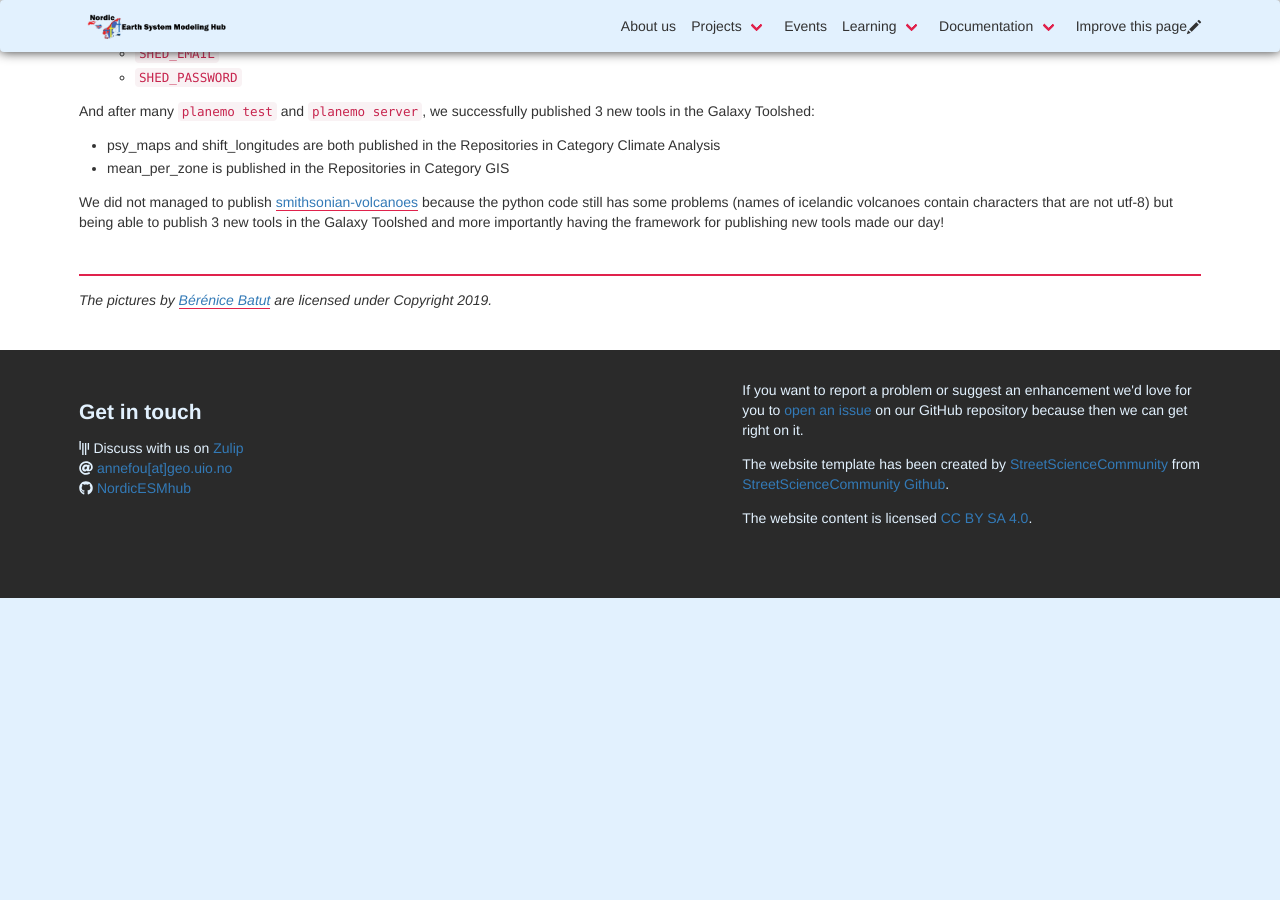
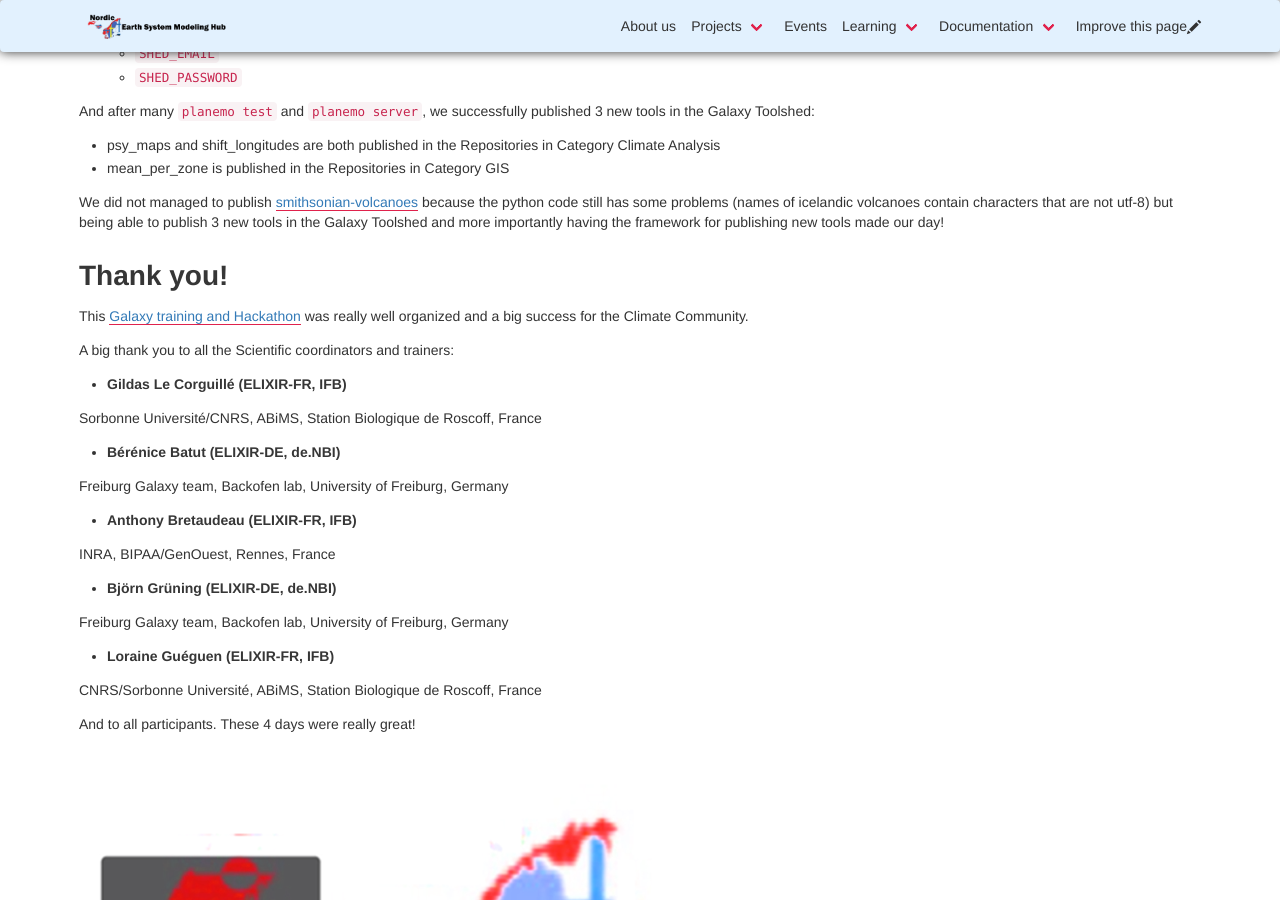
Before and after one commit to NordicESMhub/nordicesmhub.github.io, a Jekyll site: the page built from _events/2019-04-23-galaxy-roscoff.md, in a window 1280 px wide and 900 px high, scrolled down 3895 px. Built offline with Jekyll 4.4.1, drawn with Linux system fonts in a browser that asks for light colours; nearby versions of some CDN libraries; before the commit the page ends 4493 px from its top, so only the background shows below that.

Commit message:
added image and thanks

```diff
--- a/_events/2019-04-23-galaxy-roscoff.md
+++ b/_events/2019-04-23-galaxy-roscoff.md
@@ -206,6 +206,40 @@ because the python code still has some problems (names of icelandic volcanoes co
 being able to publish 3 new tools in the Galaxy Toolshed and more importantly having the framework for publishing
 new tools made our day!
 
+# Thank you!
+
+This [Galaxy training and Hackathon](https://galaxyproject.eu/event/2019-01-28-roscoff-workshop/) was
+really well organized and a big success for the Climate Community.
+
+ A big thank you to all the Scientific coordinators and trainers:
+
+- **Gildas Le Corguillé (ELIXIR-FR, IFB)**
+
+Sorbonne Université/CNRS, ABiMS, Station Biologique de Roscoff, France
+
+- **Bérénice Batut (ELIXIR-DE, de.NBI)**
+
+Freiburg Galaxy team, Backofen lab, University of Freiburg, Germany
+
+- **Anthony Bretaudeau (ELIXIR-FR, IFB)**
+
+INRA, BIPAA/GenOuest, Rennes, France
+
+- **Björn Grüning (ELIXIR-DE, de.NBI)**
+
+Freiburg Galaxy team, Backofen lab, University of Freiburg, Germany
+
+- **Loraine Guéguen (ELIXIR-FR, IFB)**
+
+CNRS/Sorbonne Université, ABiMS, Station Biologique de Roscoff, France
+
+And to all participants. These 4 days were really great!
+
+
+{% include event-images.html images="
+  /images/events/galaxy/thanks.png"
+%}
+
 [link_AnneFouilloux]: https://github.com/annefou
 [link_BereniceBatut]: http://bebatut.fr/
 [link_BjornGruning]: https://github.com/bgruening
```
Also changed, not shown: events.md (+6 -0 lines), images/events/galaxy/thanks.png (added).
